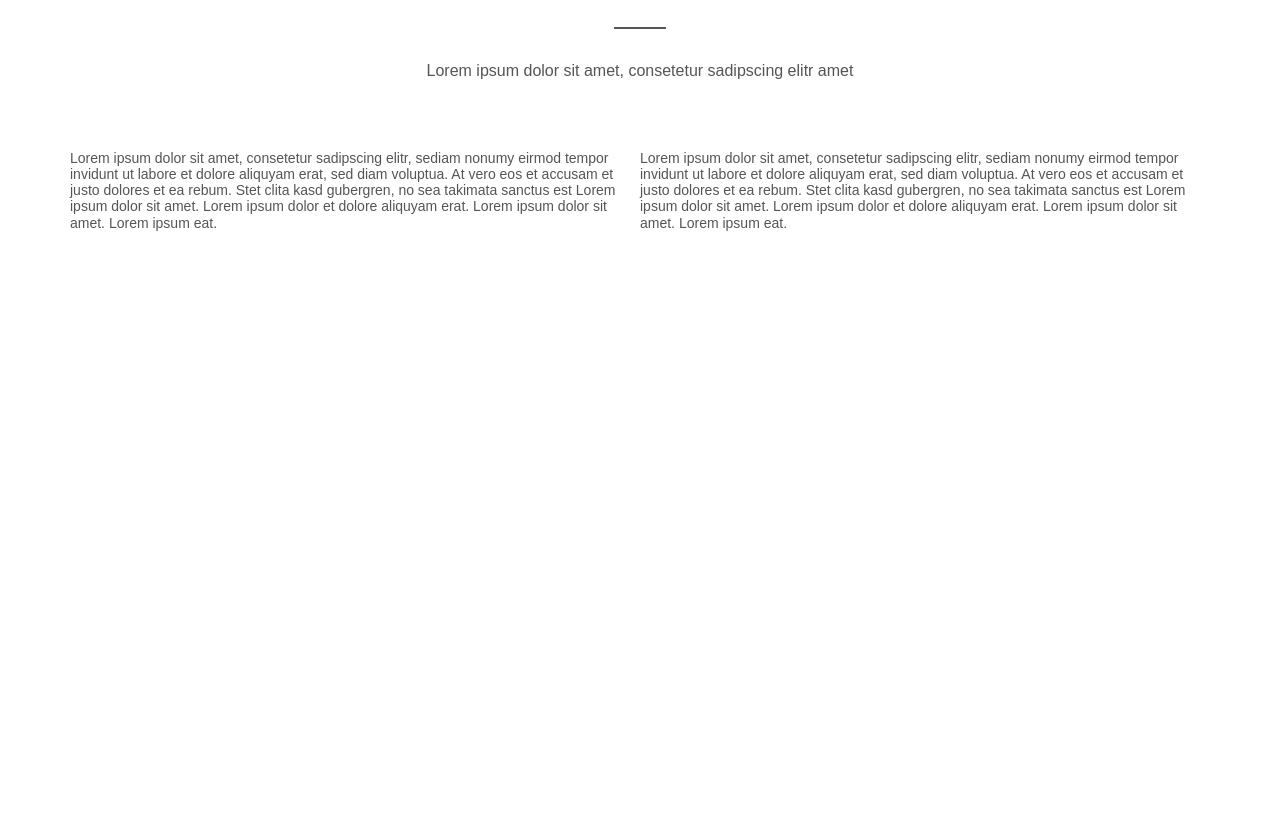
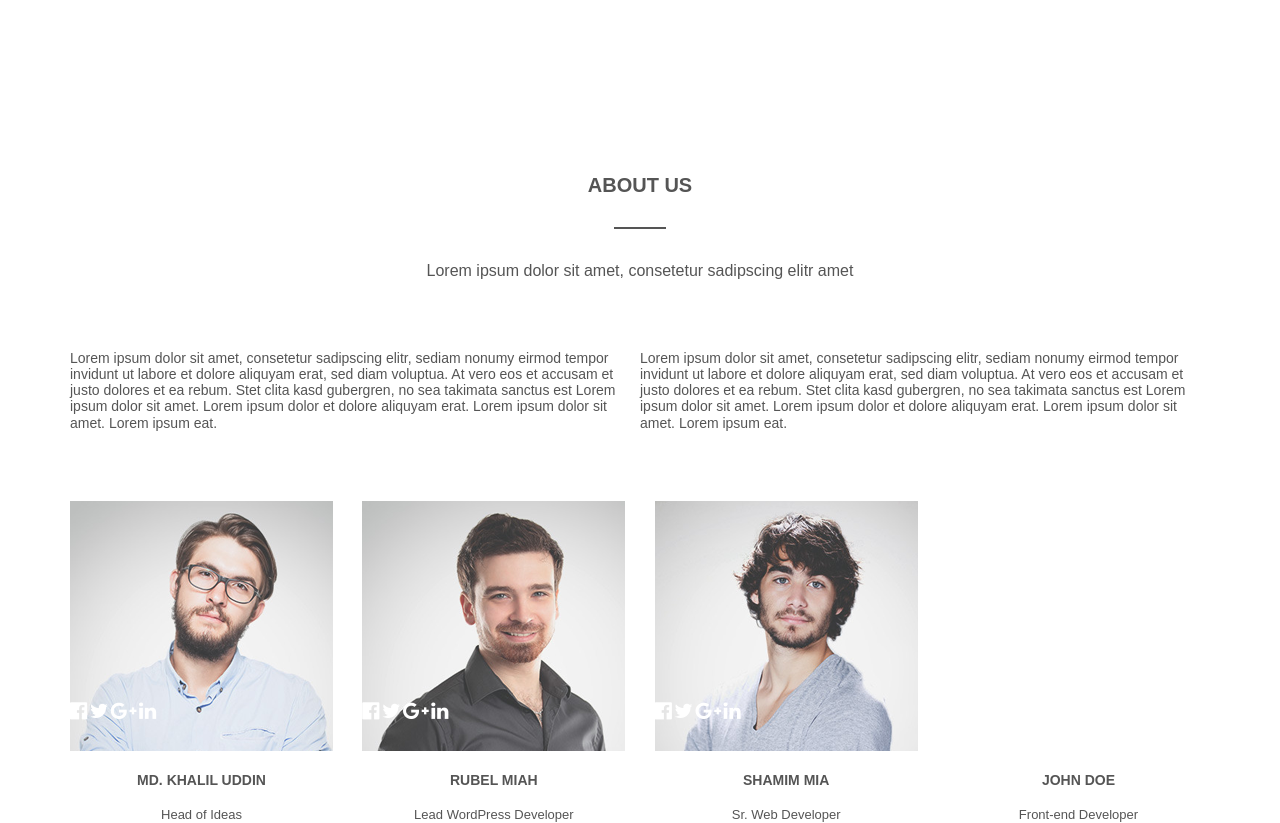
Before and after one commit to SergeyTokareff/Startup, a website: page app/index.html in a window 1280 px wide. Shown: the part 1096-1919 px from the top of the page. Before the commit the page ends 1338 px from the top, so only its background shows below. Drawn offline with Linux system fonts and the light colour scheme.

Commit message:
2 commit

```diff
--- a/app/index.html
+++ b/app/index.html
@@ -83,12 +83,59 @@
 			<p>Lorem ipsum dolor sit amet, consetetur sadipscing elitr, sediam nonumy eirmod tempor invidunt ut labore et dolore aliquyam erat, sed diam voluptua. At vero eos et accusam et justo dolores et ea rebum. Stet clita kasd gubergren, no sea takimata sanctus est Lorem ipsum dolor sit amet. Lorem ipsum dolor et dolore aliquyam erat. Lorem ipsum dolor sit amet. Lorem ipsum eat.</p>
 		</div>
 		<div class="team-members">
-			<member>
-				<img src="" alt="">
-				<img src="" alt="">
-				<img src="" alt="">
-				<img src="" alt="">
-			</member>
+			<div class="member member-1">
+				<div class="img-member">
+						<img src="img/members/member-1.png" alt="Khalil Uddin">
+				</div>
+				<div class="social-links">
+					<i class="fa fa-facebook-official fa-2x" aria-hidden="true"><a href="#"></a></i>
+					<i class="fa fa-twitter fa-2x" aria-hidden="true"><a href="#"></a></i>
+					<i class="fa fa-google-plus fa-2x" aria-hidden="true"><a href="#"></a></i>
+					<i class="fa fa-linkedin fa-2x" aria-hidden="true"><a href="#"></a></i>
+				</div>
+					<span class="name-member">Md. Khalil Uddin</span>
+					<span class="position-member">Head of Ideas</span>
+			</div>
+			<div class="member member-2">
+				<div class="img-member">
+					<img src="img/members/member-2.png" alt="Rubel Miah">
+				</div>
+				<div class="social-links">
+					<i class="fa fa-facebook-official fa-2x" aria-hidden="true"><a href="#"></a></i>
+					<i class="fa fa-twitter fa-2x" aria-hidden="true"><a href="#"></a></i>
+					<i class="fa fa-google-plus fa-2x" aria-hidden="true"><a href="#"></a></i>
+					<i class="fa fa-linkedin fa-2x" aria-hidden="true"><a href="#"></a></i>
+				</div>
+				<span class="name-member">Rubel Miah</span>
+				<span class="position-member">Lead WordPress Developer</span>
+			</div>
+			<div class="member member-3">
+				<div class="img-member">
+					<img src="img/members/member-3.png" alt="Shamim Mia">
+				</div>
+				<div class="social-links">
+					<i class="fa fa-facebook-official fa-2x" aria-hidden="true"><a href="#"></a></i>
+					<i class="fa fa-twitter fa-2x" aria-hidden="true"><a href="#"></a></i>
+					<i class="fa fa-google-plus fa-2x" aria-hidden="true"><a href="#"></a></i>
+					<i class="fa fa-linkedin fa-2x" aria-hidden="true"><a href="#"></a></i>
+				</div>
+				<span class="name-member">Shamim Mia</span>
+				<span class="position-member">Sr. Web Developer</span>
+			</div>
+			<div class="member member-4">
+				<div class="img-member">
+					<!--<img src="img/members/member-4.png" alt="John Doe">-->
+				</div>
+				<div class="social-links">
+					<i class="fa fa-facebook-official fa-2x" aria-hidden="true"><a href="#"></a></i>
+					<i class="fa fa-twitter fa-2x" aria-hidden="true"><a href="#"></a></i>
+					<i class="fa fa-google-plus fa-2x" aria-hidden="true"><a href="#"></a></i>
+					<i class="fa fa-linkedin fa-2x" aria-hidden="true"><a href="#"></a></i>
+				</div>
+				<span class="name-member">John Doe</span>
+				<span class="position-member">Front-end Developer</span>
+			</div>
+
 		</div>
 	</section>
 <!-- END ABOUT US -->
--- a/app/less/about.less
+++ b/app/less/about.less
@@ -16,6 +16,7 @@
 .some-text{
 	width: 114rem;
 	margin: 0 auto;
+	margin-bottom: 7rem;
 	display: flex;
 	flex-direction: row;
 
@@ -25,3 +26,102 @@
 		color: @main-color;
 	}
 }
+
+.team-members{
+	margin: 0 auto;
+	width: 114rem;
+	display: flex;
+	justify-content: space-between;
+}
+
+.member{
+	text-align: center;
+	position: relative;
+
+
+	.img-member{
+		-position: relative;
+		width: 263px;
+		height: 251px;
+
+		&:hover{
+			background-color: #888;
+			opacity: 0.5;
+			position: relative;
+			z-index: 111;
+		}
+
+		&:hover img{
+			position: relative;
+			z-index: 22;
+		}
+
+
+
+  }
+
+	.social-links{
+		position: absolute;
+		top: 20rem;
+		z-index: 112;
+
+		i{
+			color: #fff;
+		}
+	}
+
+	span{
+		display: block;
+	}
+
+	.name-member{
+		.titles;
+		font-size: 1.4rem;
+		font-weight: 700;
+		margin: 2rem 0;
+	}
+
+	.position-member{
+		.under-hr;
+		font-size: 1.3rem;
+	}
+}
+
+/*.member-1{
+	background-image: url('../img/members/member-1.png');
+}
+
+.member-2{
+	background-image: url('../img/members/member-2.png');
+}
+
+
+.member-3{
+	background-image: url('../img/members/member-3.png');
+}
+
+.member-4{
+	background-image: url('../img/members/member-4.png');
+}*/
+
+.Rectangle_5 {
+  background-color: rgb(85, 85, 85);
+  opacity: 0.502;
+  position: absolute;
+  left: 230px;
+  top: 1791px;
+  width: 263px;
+  height: 250px;
+  z-index: 313;
+}
+
+
+.Layer_12 {
+  background-image: url("Layer 12.png");
+  position: absolute;
+  left: 224px;
+  top: 1784px;
+  width: 275px;
+  height: 373px;
+  z-index: 312;
+}
--- a/app/less/services.less
+++ b/app/less/services.less
@@ -1,5 +1,6 @@
 .services{
 	padding-top: 10rem;
+	margin-bottom: 20rem;
 }
 
 .services-title{
```
Also changed, not shown: app/css/main.css, app/img/members/member-1.png (added), app/img/members/member-2.png (added), app/img/members/member-3.png (added), app/img/members/member-4.png (added).
